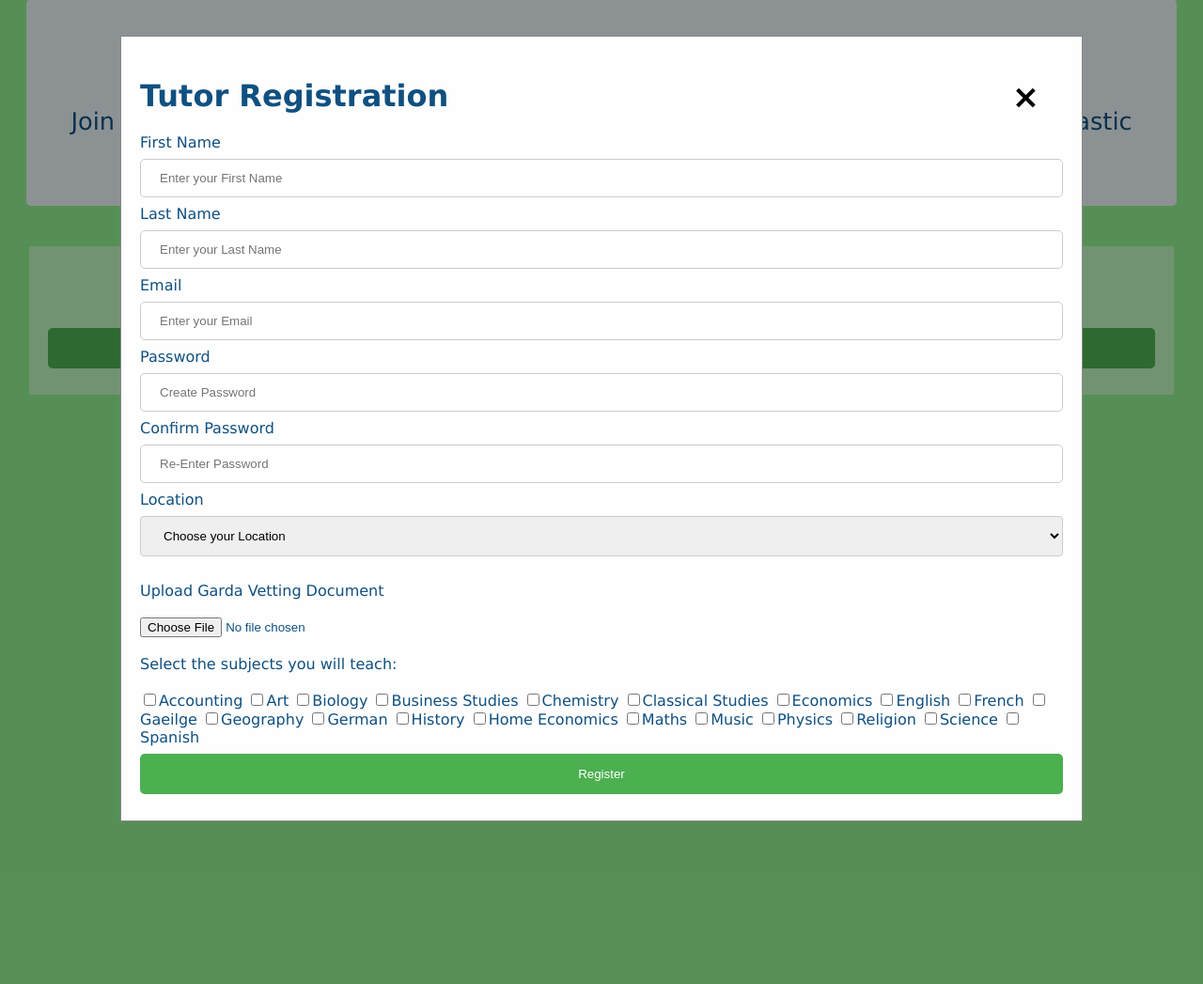
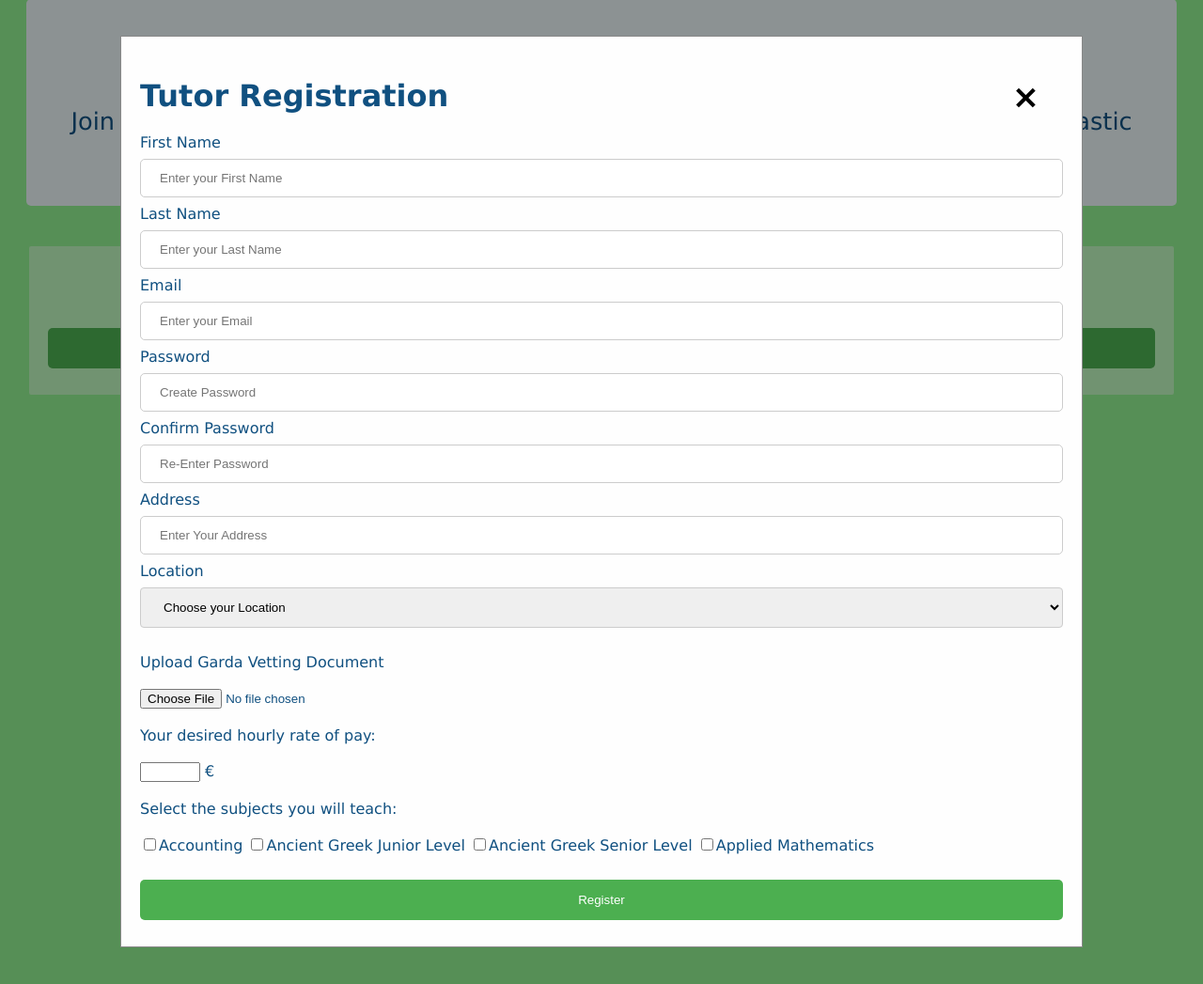
Before and after one commit to AtteKarppinen/GrindTutorServices, a PHP site: page /register.php in a window 1280 px wide, after a click on "Click here to register!". Shown: the part 86-1133 px from the top of the page at 94% size. Run offline with PHP 8.4, Linux system fonts and the light colour scheme.

Commit message:
Merged Front-End into Dev

```diff
--- a/Front-End/login.js
+++ b/Front-End/login.js
@@ -4,8 +4,8 @@ $(function() {
 	$("#tutorLog").submit(function(button) {
 		button.preventDefault();
 
-		const email = $("#email").val();
-		const pword = $("#password").val();
+		const email = $("#tutorEmail").val();
+		const pword = $("#tutorPassword").val();
 
 		const obj = {
 			email: email,
@@ -26,7 +26,10 @@ $(function() {
 		})
 		.fail(function(error) {
 			console.log(error.responseJSON, error.status);
-		})
+			if(error.responseJSON.Message === "Wrong Email Or Password") {
+				alert("Invalid Email Or Password");
+			}
+		});
 	});
 
 	// STUDENT
@@ -55,9 +58,9 @@ $(function() {
 		})
 		.fail(function(error) {
 			console.log(error.responseJSON, error.status);
-			if(error.responseJSON) {
-				alert("invalid password");
+			if(error.responseJSON.Message === "Wrong Email Or Password") {
+				alert("Invalid Email Or Password");
 			}
-		})
+		});
 	});
 });
--- a/Front-End/login.php
+++ b/Front-End/login.php
@@ -13,10 +13,10 @@
 
 					<form id="tutorLog" class="content">
 						<label for="email">Email</label>
-						<input type="email" placeholder="Enter your Email" name="email" required>
+						<input type="email" placeholder="Enter your Email" id="tutorEmail" required>
 
 						<label for="password"><b>Password</b></label>
-						<input type="password" placeholder="Enter Password" name="password" required>
+						<input type="password" placeholder="Enter Password" id="tutorPassword" required>
 						<label id="remember">
 							<input type="checkbox" name="remember"> Remember me
 						</label>
--- a/Front-End/register.php
+++ b/Front-End/register.php
@@ -29,74 +29,100 @@
 							<div class="regcontainer">
 								<h1>Tutor Registration</h1>
 								<label for="fname">First Name</label>
-								<input type="text" placeholder="Enter your First Name" name="fname" required>
+								<input type="text" placeholder="Enter your First Name" id="tutorFName" required>
 
 								<label for="lname">Last Name</label>
-								<input type="text" placeholder="Enter your Last Name" name="lname" required>
+								<input type="text" placeholder="Enter your Last Name" id="tutorLName" required>
 
 								<label for="email">Email</label>
-								<input type="email" placeholder="Enter your Email" name="email" required>
+								<input type="email" placeholder="Enter your Email" id="tutorEmail" required>
 
 								<label for="password">Password</label>
-								<input type="password" placeholder="Create Password" name="password" required>
+								<input type="password" placeholder="Create Password" id="tutorPassword" required>
 
 								<label for="confirmpassword">Confirm Password</label>
-								<input type="password" placeholder="Re-Enter Password" name="confirmpassword" required>
+								<input type="password" placeholder="Re-Enter Password" id="tutorConfirmpassword" required>
+
+								<label for="address">Address</label>
+								<input type="text"  placeholder="Enter Your Address" id="tutorAddress" required>
 
 								<label for="location">Location</label>
-								<select>
+								<select id="tutorLocation">
 									<option value="default">Choose your Location</option>
-									<option value="1">Dublin 1</option>
-									<option value="2">Dublin 2</option>
-									<option value="3">Dublin 3</option>
-									<option value="4">Dublin 4</option>
-									<option value="5">Dublin 5</option>
-									<option value="6">Dublin 6</option>
-									<option value="6W">Dublin 6W</option>
-									<option value="7">Dublin 7</option>
-									<option value="8">Dublin 8</option>
-									<option value="9">Dublin 9</option>
-									<option value="10">Dublin 10</option>
-									<option value="11">Dublin 11</option>
-									<option value="12">Dublin 12</option>
-									<option value="13">Dublin 13</option>
-									<option value="14">Dublin 14</option>
-									<option value="15">Dublin 15</option>
-									<option value="16">Dublin 16</option>
-									<option value="17">Dublin 17</option>
-									<option value="18">Dublin 18</option>
-									<option value="20">Dublin 20</option>
-									<option value="22">Dublin 22</option>
-									<option value="24">Dublin 24</option>
+									<option value="Dublin 1">Dublin 1</option>
+									<option value="Dublin 2">Dublin 2</option>
+									<option value="Dublin 3">Dublin 3</option>
+									<option value="Dublin 4">Dublin 4</option>
+									<option value="Dublin 5">Dublin 5</option>
+									<option value="Dublin 6">Dublin 6</option>
+									<option value="Dublin 6W">Dublin 6W</option>
+									<option value="Dublin 7">Dublin 7</option>
+									<option value="Dublin 8">Dublin 8</option>
+									<option value="Dublin 9">Dublin 9</option>
+									<option value="Dublin 10">Dublin 10</option>
+									<option value="Dublin 11">Dublin 11</option>
+									<option value="Dublin 12">Dublin 12</option>
+									<option value="Dublin 13">Dublin 13</option>
+									<option value="Dublin 14">Dublin 14</option>
+									<option value="Dublin 15">Dublin 15</option>
+									<option value="Dublin 16">Dublin 16</option>
+									<option value="Dublin 17">Dublin 17</option>
+									<option value="Dublin 18">Dublin 18</option>
+									<option value="Dublin 20">Dublin 20</option>
+									<option value="Dublin 22">Dublin 22</option>
+									<option value="Dublin 24">Dublin 24</option>
 								</select>
 
 								<br><br>
 								<label for="file">Upload Garda Vetting Document</label><br><br>
-								<input type="file" placeholder="Upload your form as a PDF file" name="file" required>
+								<input type="file" placeholder="Upload your form as a PDF file" id="file">
+
+								<br><br>
+								<label for="fee">Your desired hourly rate of pay:</label><br><br>
+								<input type="number" id="tutorFee" min="0" max="999"> €
 
 								<br><br>
 								<label for="subjects">Select the subjects you will teach:</label><br><br>
-								<input type="checkbox" name="sub1" value="Accounting">Accounting
-								<input type="checkbox" name="sub2" value="Art">Art
-								<input type="checkbox" name="sub3" value="Biology">Biology
-								<input type="checkbox" name="sub4" value="Business Studies">Business Studies
-								<input type="checkbox" name="sub5" value="Chemistry">Chemistry
-								<input type="checkbox" name="sub6" value="Classical Studies">Classical Studies
-								<input type="checkbox" name="sub8" value="Economics">Economics
-								<input type="checkbox" name="sub9" value="English">English
-								<input type="checkbox" name="sub10" value="French">French
-								<input type="checkbox" name="sub11" value="Gaeilge">Gaeilge
-								<input type="checkbox" name="sub12" value="Geography">Geography
-								<input type="checkbox" name="sub13" value="German">German
-								<input type="checkbox" name="sub14" value="History">History
-								<input type="checkbox" name="sub15" value="Home Economics">Home Economics
-								<input type="checkbox" name="sub15" value="Maths">Maths
-								<input type="checkbox" name="sub16" value="Music">Music
-								<input type="checkbox" name="sub17" value="Physics">Physics
-								<input type="checkbox" name="sub18" value="Religion">Religion
-								<input type="checkbox" name="sub19" value="Science">Science
-								<input type="checkbox" name="sub20" value="Spanish">Spanish
+								<input type="checkbox" name="sub1" value="7">Accounting
+								<input type="checkbox" name="sub2" value="9">Ancient Greek Junior Level
+								<input type="checkbox" name="sub3" value="30">Ancient Greek Senior Level
+								<input type="checkbox" name="sub4" value="17">Applied Mathematics
+								<!-- Fuck it. No time and no sense trying to make them all work -->
+								<!-- <input type="checkbox" name="sub5" value="Chemistry">Applied Technology
+								<input type="checkbox" name="sub6" value="Classical Studies">Art Junior Level
+								<input type="checkbox" name="sub7" value="Classical Studies">Art Senior Level
+								<input type="checkbox" name="sub8" value="Economics">Biology
+								<input type="checkbox" name="sub9" value="English">Business Studies Junior Level
+								<input type="checkbox" name="sub10" value="French">Business Studies Senior Level
+								<input type="checkbox" name="sub11" value="Gaeilge">Chemistry
+								<input type="checkbox" name="sub12" value="Geography">Classical Studies
+								<input type="checkbox" name="sub13" value="German">English Junior Level
+								<input type="checkbox" name="sub14" value="History">English Senior Level
+								<input type="checkbox" name="sub15" value="Home Economics">French
+								<input type="checkbox" name="sub15" value="Maths">Gaeilge Junior Level
+								<input type="checkbox" name="sub16" value="Music">Gaeilge Senior Level
+								<input type="checkbox" name="sub17" value="Physics">Geography
+								<input type="checkbox" name="sub18" value="Religion">German
+								<input type="checkbox" name="sub19" value="Science">History Junior Level
+								<input type="checkbox" name="sub20" value="Spanish">History Senior Level
+								<input type="checkbox" name="sub21" value="Accounting">Accounting
+								<input type="checkbox" name="sub22" value="Art">Art
+								<input type="checkbox" name="sub23" value="Biology">Biology
+								<input type="checkbox" name="sub24" value="Business Studies">Business Studies
+								<input type="checkbox" name="sub25" value="Chemistry">Chemistry
+								<input type="checkbox" name="sub26" value="Classical Studies">Classical Studies
+								<input type="checkbox" name="sub27" value="Economics">Economics
+								<input type="checkbox" name="sub28" value="English">English
+								<input type="checkbox" name="sub29" value="French">French
+								<input type="checkbox" name="sub30" value="Gaeilge">Gaeilge
+								<input type="checkbox" name="sub31" value="Geography">Geography
+								<input type="checkbox" name="sub32" value="German">German
+								<input type="checkbox" name="sub33" value="History">History
+								<input type="checkbox" name="sub34" value="Home Economics">Home Economics
+								<input type="checkbox" name="sub35" value="Maths">Maths
+								<input type="checkbox" name="sub36" value="Music">Music -->
 
+								<br><br>
 								<button type="submit">Register</button>
 
 							</div>
```
Also changed, not shown: Front-End/register.js (+74 -41 lines).
